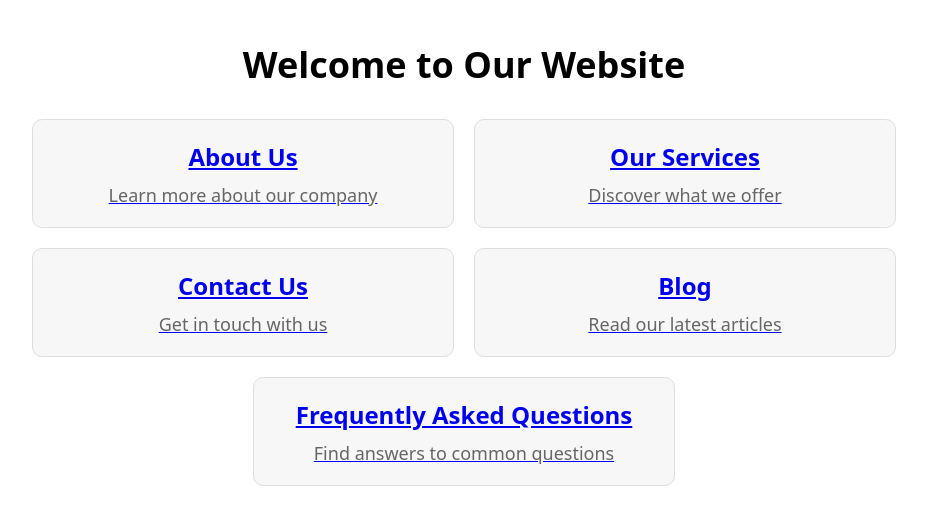
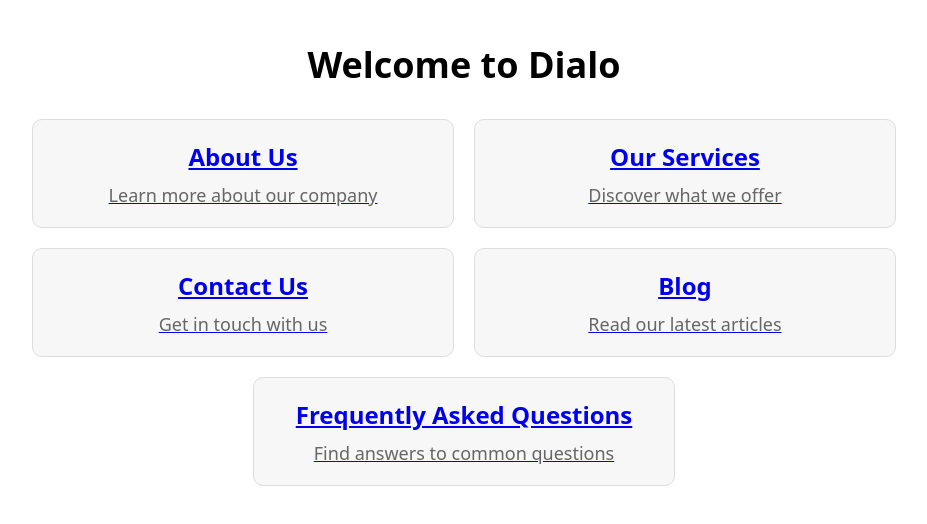
Before and after one commit to shresth-bhakta/dialo-orahacks-team, a React (Vite) app in the folder frontend/: page / in a window 1280 px wide. Shown: the top 524 px of the page, without its empty margins (176-1103 px from the left). Built offline with nearby package versions, Linux system fonts and the light colour scheme.

Commit message:
Update main.jsx

```diff
--- a/frontend/src/main.jsx
+++ b/frontend/src/main.jsx
@@ -30,7 +30,7 @@ import './index.scss';
 const HomePage = () => {
   return (
     <div className="home-page">
-      <h1>Welcome to Our Website</h1>
+      <h1>Welcome to Dialo</h1>
       <div className="page-boxes">
         <Link to="/about" className="box">
           <h2>About Us</h2>
```
